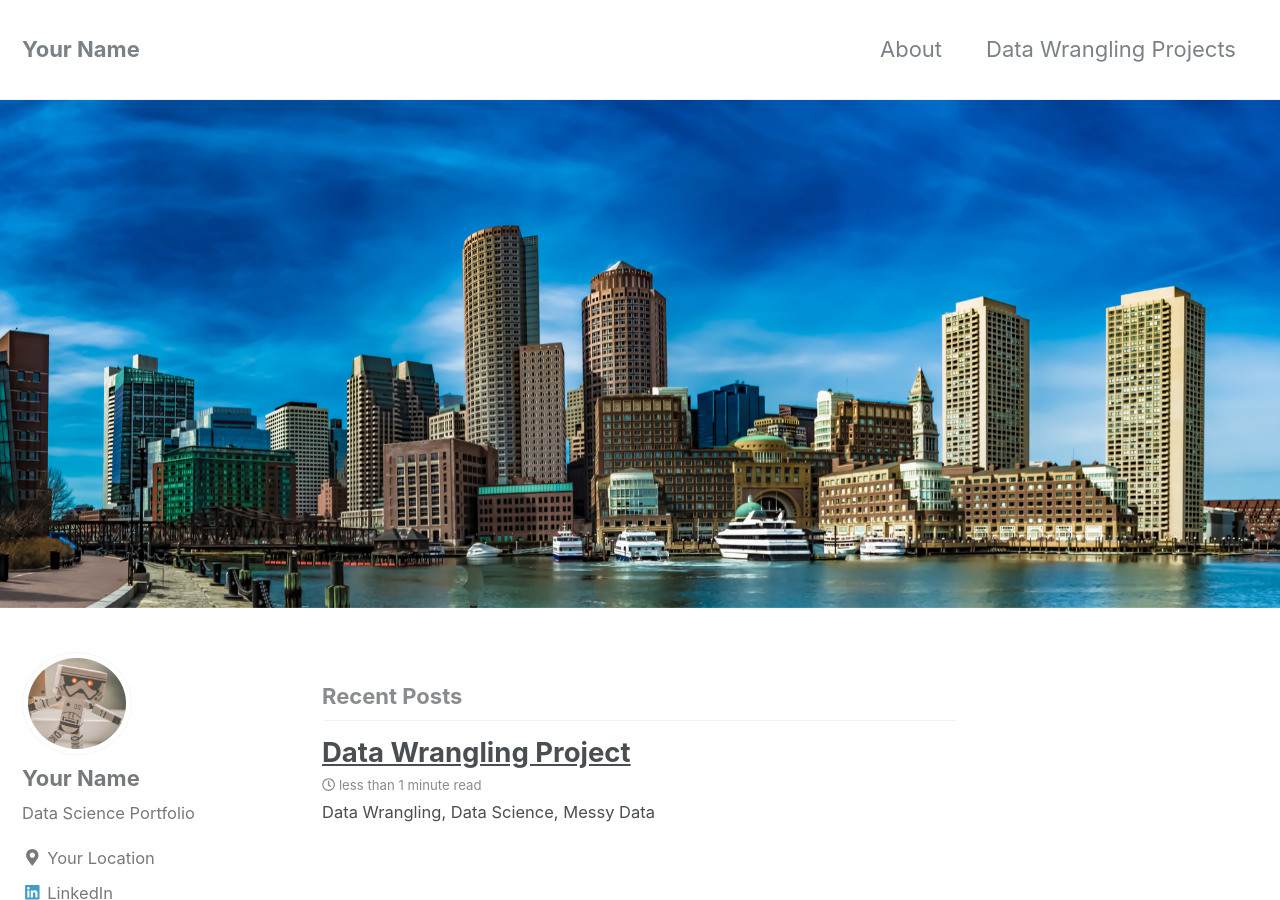
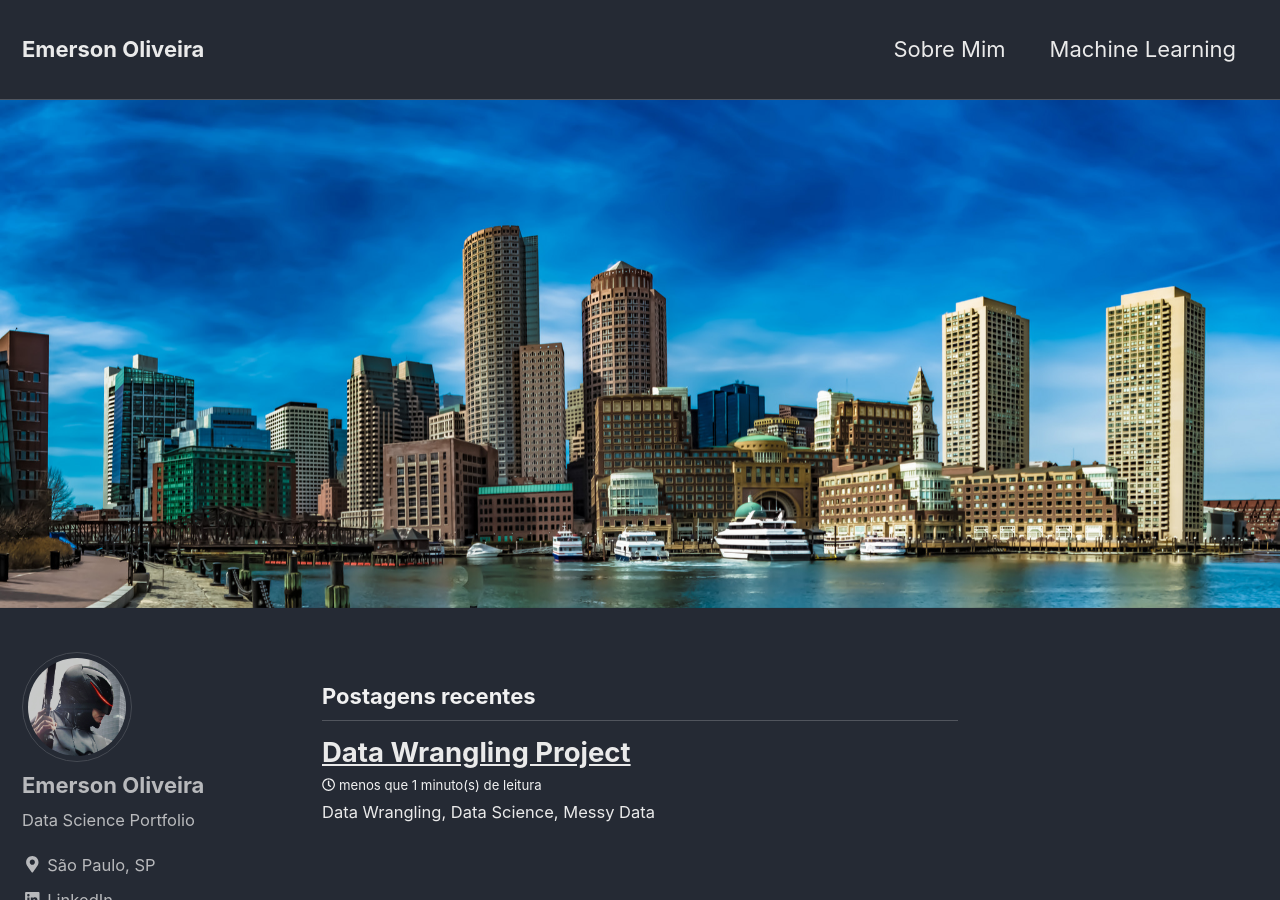
Before and after one commit to eoliver/eoliver.github.io, a Jekyll site: the page built from index.html, in a window 1280 px wide and 900 px high. Built offline with Jekyll 4.4.1, drawn with Linux system fonts in a browser that asks for light colours; nearby versions of some CDN libraries; the list of posts is cut into pages by our own code; some of the changed text lies outside the part shown.

Commit message:
new version

```diff
--- a/_config.yml
+++ b/_config.yml
@@ -5,13 +5,13 @@
 # For technical reasons, this file is *NOT* reloaded automatically when you use
 # `jekyll serve`. If you change this file, please restart the server process.
 
-minimal_mistakes_skin    : "default" # "air", "aqua", "contrast", "dark", "dirt", "neon", "mint", "plum", "sunrise"
+minimal_mistakes_skin    :  "dark" # "default" # "air", "aqua", "contrast", "dark", "dirt", "neon", "mint", "plum", "sunrise"
 
 # Site Settings
-locale                   : "en-US"
-title                    : "Your Name"
+locale                   : "pt-BR"
+title                    : "Emerson Oliveira"
 title_separator          : "-"
-name                     : "Your Name"
+name                     : "Emerson Oliveira"
 description              : "Data Science Portfolio"
 url                      : # the base hostname & protocol for your site e.g. "https://mmistakes.github.io"
 baseurl                  : # the subpath of your site, e.g. "/blog"
@@ -84,10 +84,10 @@ analytics:
 
 # Site Author
 author:
-  name             : "Your Name"
-  avatar           : "/images/bio-pic-2.jpg" # path of avatar image, e.g. "/assets/images/bio-photo.jpg"
+  name             : "Emerson Oliveira"
+  avatar           : "/images/robocop-movie.jpg" # path of avatar image, e.g. "/assets/images/bio-photo.jpg"
   bio              : "Data Science Portfolio"
-  location         : "Your Location"
+  location         : "São Paulo, SP"
   email            :
   uri              :
   home             : # null (default), "absolute or relative url to link to author home"
--- a/_data/navigation.yml
+++ b/_data/navigation.yml
@@ -1,9 +1,9 @@
 # main links
 main:
-  - title: "About"
+  - title: "Sobre Mim"
     url: /about/
-  - title: "Data Wrangling Projects"
-    url: /data-wrangling/
+  - title: "Machine Learning"
+    url: /machine-learning/
   # - title: "About"
   #   url: https://mmistakes.github.io/minimal-mistakes/about/
   # - title: "Sample Posts"
```
Also changed, not shown: images/robocop-movie.jpg (added).
